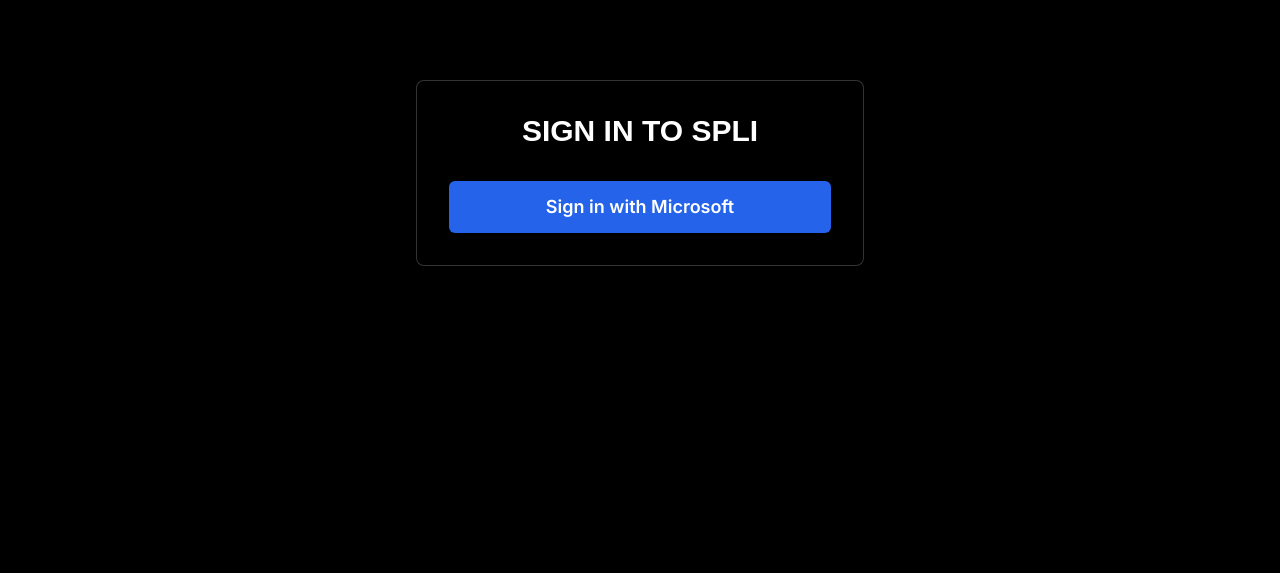
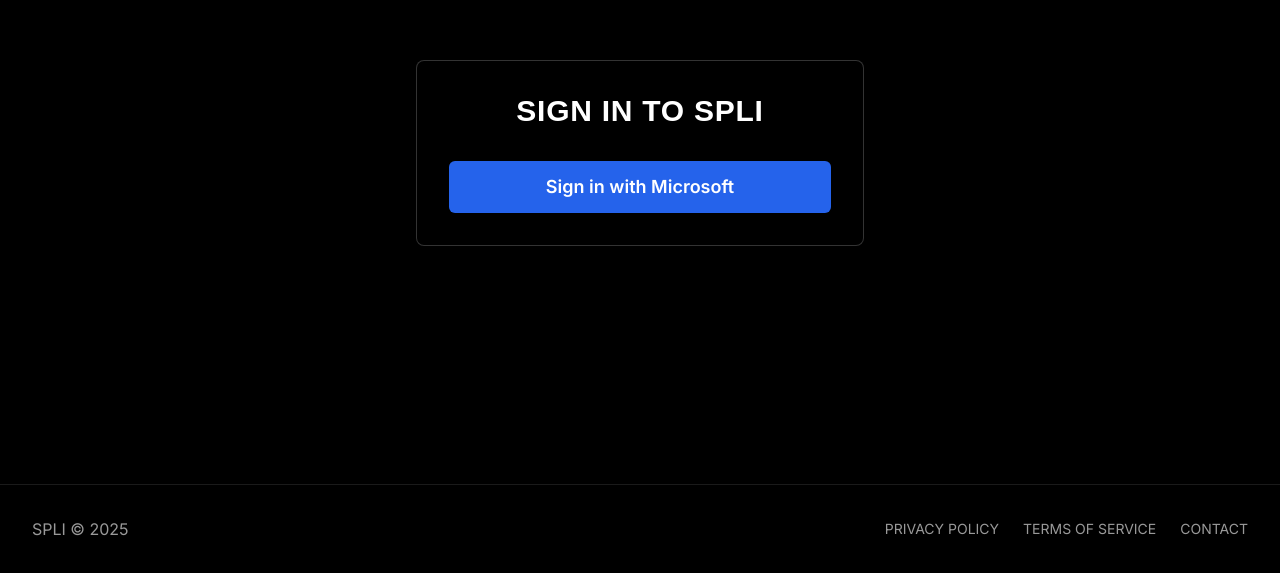
Before and after one commit to rohansat/spli, a Next.js app in the folder space-portal/: page /signin in a window 1280 px wide. Shown: the part 227-800 px from the top of the page. Built offline with nearby package versions, Linux system fonts and the light colour scheme; a web font is replaced by a local one.

Commit message:
style: redesign sign-in page with header, footer, and modern login layout

```diff
--- a/space-portal/src/app/signin/page.tsx
+++ b/space-portal/src/app/signin/page.tsx
@@ -1,6 +1,8 @@
 'use client';
 
 import { signIn } from 'next-auth/react';
+import { Navbar } from '@/components/layout/Navbar';
+import { Footer } from '@/components/layout/Footer';
 
 export default function SignInPage() {
   const handleMicrosoftSignIn = async () => {
@@ -15,16 +17,20 @@ export default function SignInPage() {
   };
 
   return (
-    <div className="min-h-screen flex items-center justify-center bg-black">
-      <div className="max-w-md w-full space-y-8 p-8 bg-black/80 rounded-lg shadow-lg border border-white/20">
-        <h2 className="text-3xl font-bold text-white text-center">Sign in to SPLI</h2>
+    <div className="min-h-screen flex flex-col bg-black">
+      <Navbar />
+      <main className="flex-1 flex items-center justify-center">
+        <div className="w-full max-w-md p-8 bg-black/80 rounded-lg shadow-lg border border-white/20 mt-24 mb-12">
+          <h2 className="text-3xl font-bold text-white text-center mb-8 tracking-wide">Sign in to SPLI</h2>
           <button
             onClick={handleMicrosoftSignIn}
-          className="w-full py-3 mt-8 bg-blue-600 hover:bg-blue-700 text-white rounded-md font-semibold text-lg transition"
+            className="w-full py-3 bg-blue-600 hover:bg-blue-700 text-white rounded-md font-semibold text-lg transition"
           >
             Sign in with Microsoft
           </button>
         </div>
+      </main>
+      <Footer />
     </div>
   );
 }
```
Lines whose indentation alone changed are shown as unchanged.
